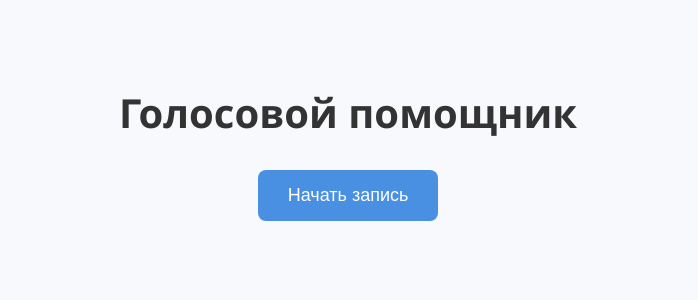
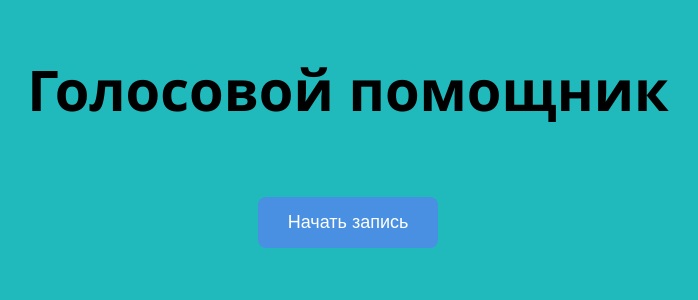
Before and after one commit to nkabanov/speech-to-text, a Django app: page / in a window 1280 px wide. Shown: the top 300 px of the page, without its empty margins (292-990 px from the left). Run offline with Django 4.2, Linux system fonts and the light colour scheme.

Commit message:
Поменял дизайн

```diff
--- a/app/static/app/style.css
+++ b/app/static/app/style.css
@@ -1,15 +1,15 @@
 body {
-  background: #f7f9fc;
+  background-color: #20babd;
   font-family: 'Segoe UI', sans-serif;
-  padding-top: 50px;
+  padding-top: 5px;
   text-align: center;
-  color: #333;
+  color: #000;
 }
 
 
 h1 {
-  font-size: 2.5rem;
-  margin-bottom: 30px;
+  font-size: 3.5rem;
+  margin-bottom: 70px;
 }
 
 
@@ -34,7 +34,7 @@ button:hover {
   margin-top: 30px;
   font-size: 22px;
   font-weight: 500;
-  color: #444;
+  color: #000;
   padding: 10px;
 }
 
--- a/app/templates/index.html
+++ b/app/templates/index.html
@@ -2,7 +2,7 @@
 <html>
 <head>
   <meta charset="UTF-8">
-  <title>Voice Assistant</title>
+  <title>Голосовой помощник</title>
   {% load static %}
   <link rel="stylesheet" href="{% static 'app/style.css' %}">
 </head>
```
